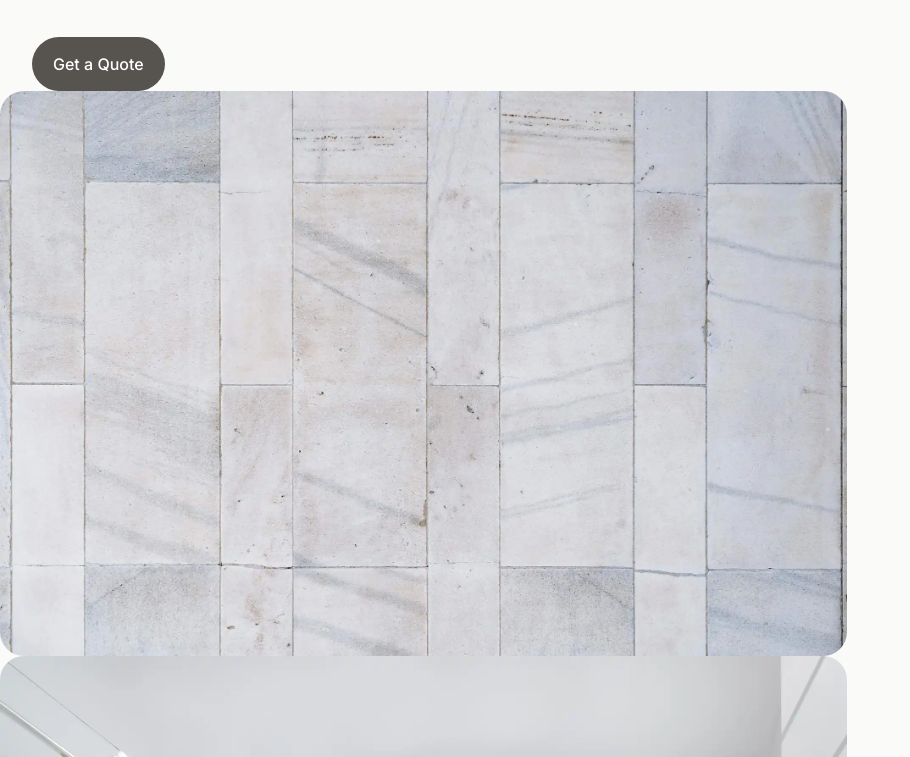
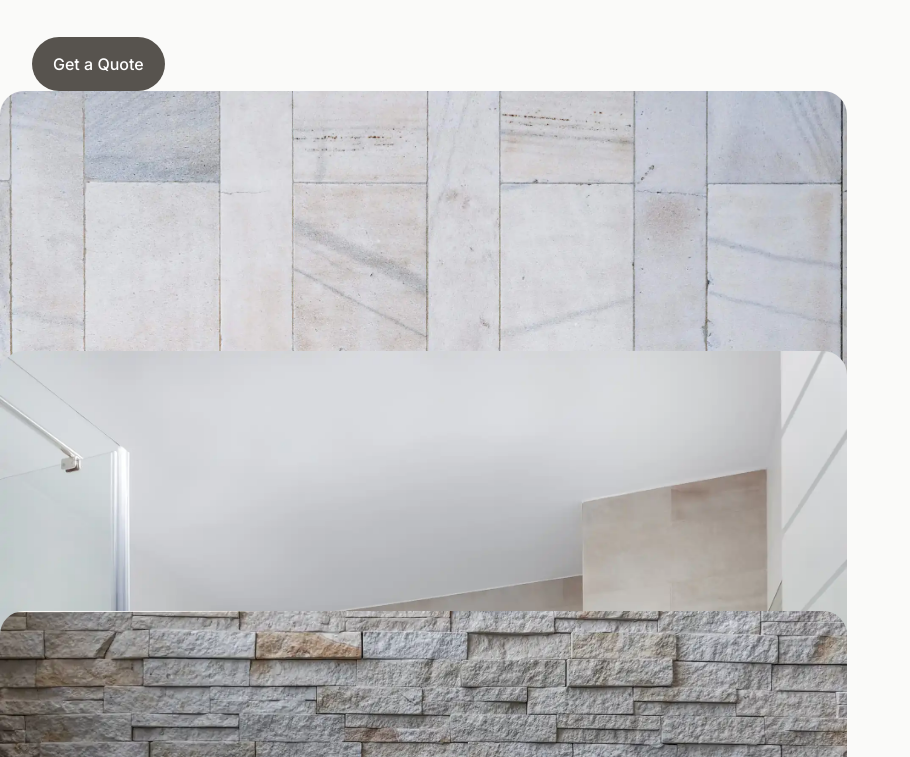
Before and after one commit to aidenwood/goldentile-v8, an Astro site: page / in a window 1280 px wide. Shown: the part 3563-4320 px from the top of the page, without its empty margins (0-910 px from the left). Built offline with nearby package versions, Linux system fonts and the light colour scheme; Astro itself is replaced by a stand-in of ours.

Commit message:
Update Slider.astro

```diff
--- a/src/components/home/Slider.astro
+++ b/src/components/home/Slider.astro
@@ -6,7 +6,7 @@
 
 <style>
   .carousel-cell {
-  min-height: 260px; /* height of carousel */
+  height: 260px !important; /* height of carousel */
   margin-right: 10px;
 }
 </style>
```
